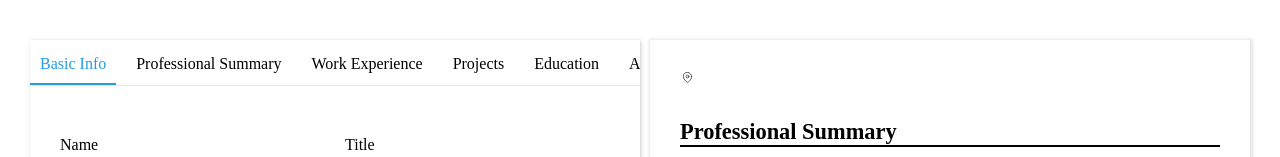
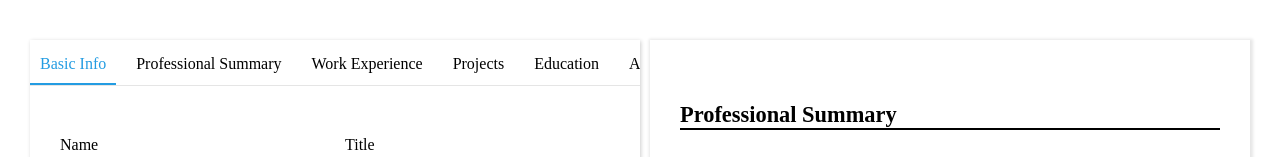
Before and after one commit to engineer-br0/Resume-Builder, a React (Create React App) app: page /body in a window 1280 px wide. Shown: the part 174-331 px from the top of the page. Built offline with nearby package versions, Linux system fonts and the light colour scheme.

Commit message:
resume ui + printing bug

```diff
--- a/src/components/Body.js
+++ b/src/components/Body.js
@@ -54,6 +54,7 @@ const Body = (props) =>{
 
         <ReactToPrint
         pageStyle="@page{size : A4 ;}"
+
         trigger = {()=>
           <button>
            Download <ArrowDown/>
--- a/src/components/Resume.js
+++ b/src/components/Resume.js
@@ -18,7 +18,7 @@ const Resume = React.forwardRef((props,ref) =>{
         <div className={styles.sectionTitle}> {sections.summary.sectionTitle} </div>
         <div className={styles.content}>
           <div className={styles.item}>
-            <p className={styles.overview}> {sections.summary?.detail}  </p>
+            <p className={styles.title}> {sections.summary?.detail}  </p>
           </div>
         </div>
       </div>
@@ -223,9 +223,10 @@ const Resume = React.forwardRef((props,ref) =>{
           <div className={styles.subHeading}>
             {sections.basicInfo.detail.title}
           </div>
-          <div className={styles.locationInfo}>
-            <MapPin/>{sections.basicInfo.detail.location}
-          </div>
+          {sections.basicInfo.detail.location &&
+            <div className={styles.locationInfo}>
+             <MapPin/>{sections.basicInfo.detail.location}
+            </div> }
           <br></br>
           <div className={styles.links}>
           {sections.basicInfo.detail.linkedIn &&<a href={sections.basicInfo.detail.linkedIn} className={styles.link}> <Linkedin/> {sections.basicInfo.detail.linkedIn}</a> }
--- a/src/components/Resume.module.css
+++ b/src/components/Resume.module.css
@@ -7,7 +7,7 @@
     /* flex: 1.2; */
     /* height: fit-content; */
     /* min-height: 1050px; */
-    aspect-ratio:1/1.4;
+    aspect-ratio:1/1.1;
     box-shadow: 1px 1px 3px 2px rgba(0, 0, 0, 0.1);
     display: flex;
     flex-direction: column;
@@ -123,10 +123,6 @@
     font-size: 1rem;
   }
 
-  .content .overview {
-    font-size: 0.875rem;
-  }
-
   .link {
     margin: 0%;
     display: flex;
```
